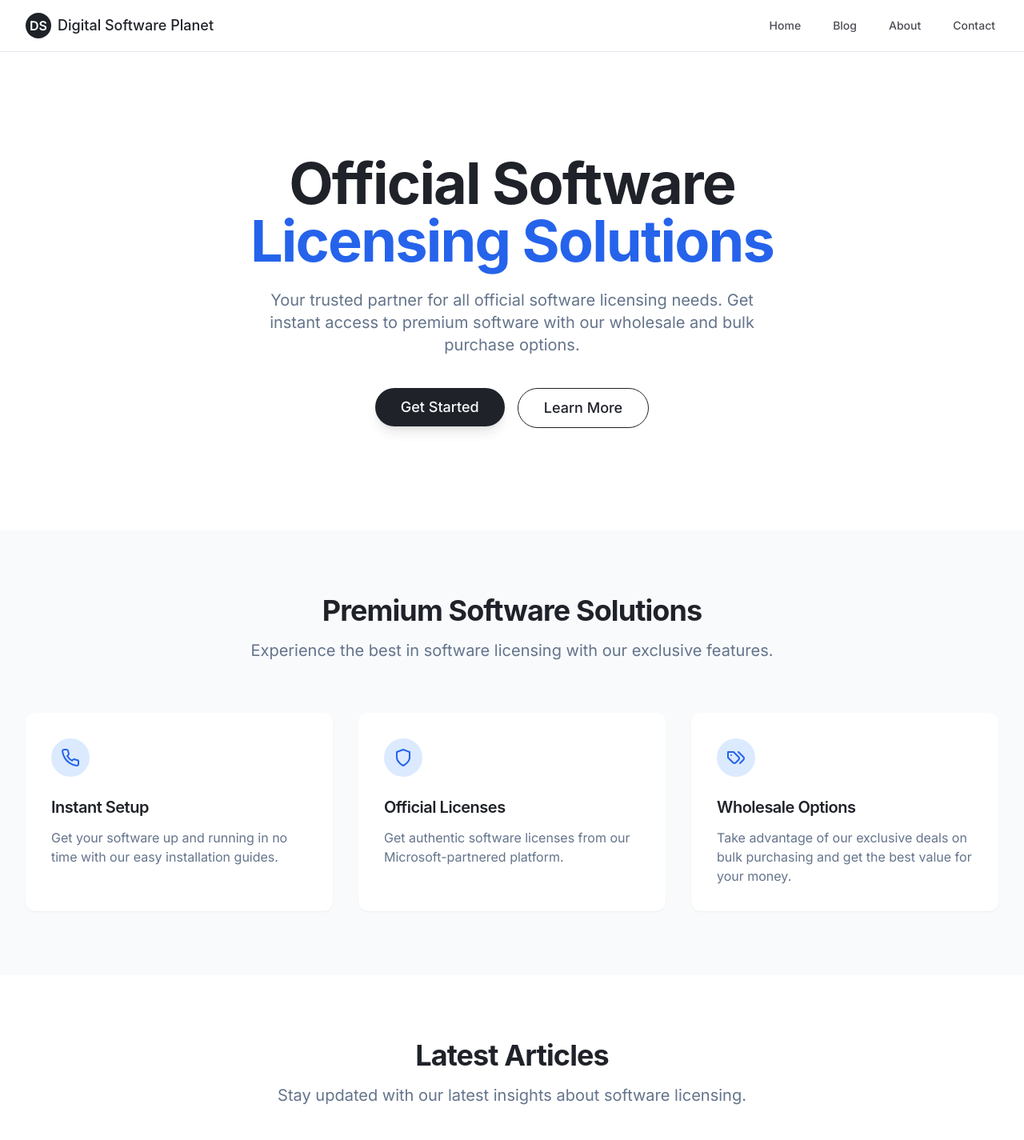
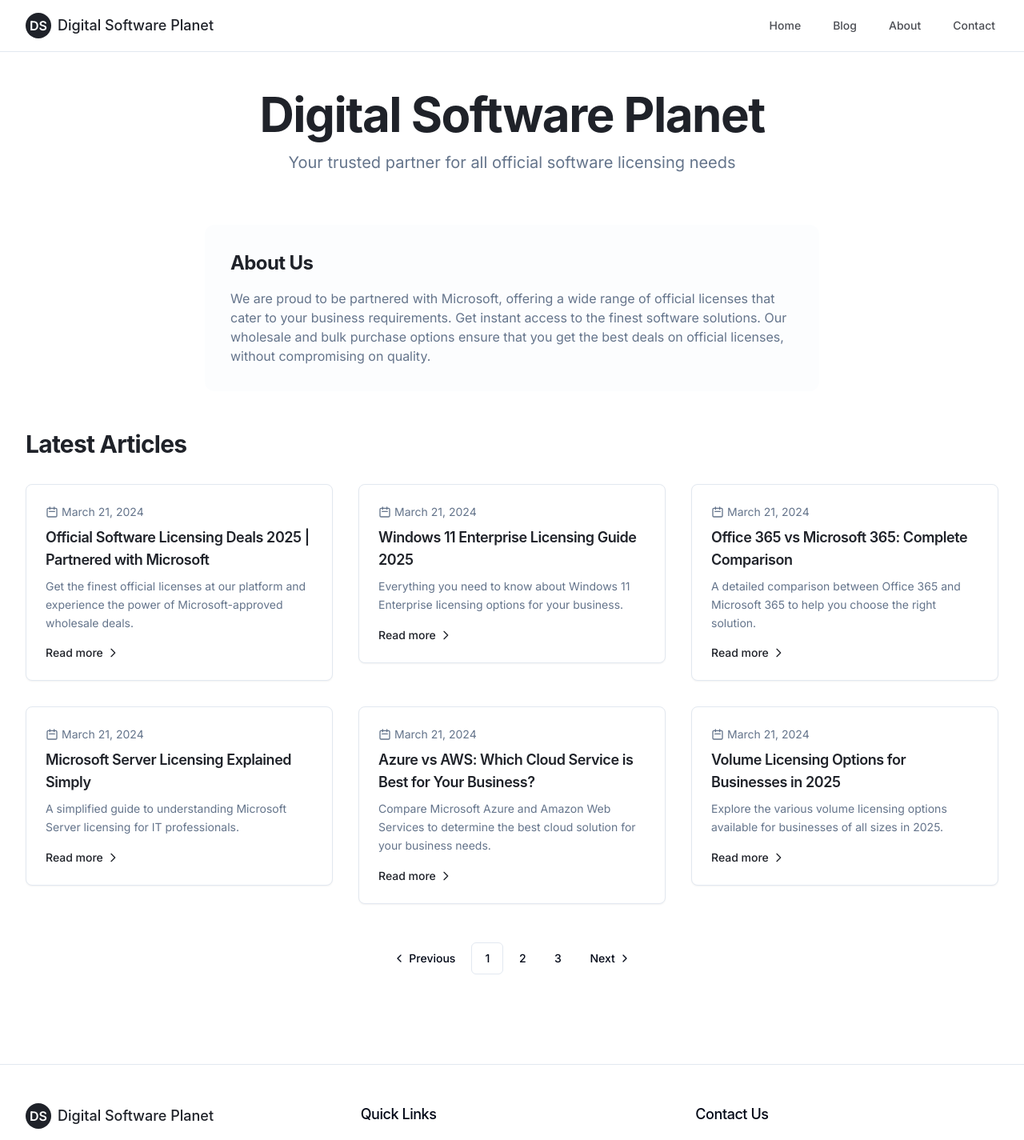
Before and after one commit to Majboor/blogfetcher-magic, a React (Vite) app: page / in a window 1280 px wide. Shown: the top 1425 px of the page at 80% size. Built offline with nearby package versions, Linux system fonts and the light colour scheme.

Commit message:
Refactor website into blog platform
Refactor the website to function as a blog platform, fetching blog content from an external API based on the URL slug. Remove the landing page and implement dynamic content loading for blog posts.

```diff
--- a/src/App.tsx
+++ b/src/App.tsx
@@ -3,8 +3,7 @@ import { Toaster } from "@/components/ui/toaster";
 import { Toaster as Sonner } from "@/components/ui/sonner";
 import { TooltipProvider } from "@/components/ui/tooltip";
 import { QueryClient, QueryClientProvider } from "@tanstack/react-query";
-import { BrowserRouter, Routes, Route } from "react-router-dom";
-import Index from "./pages/Index";
+import { BrowserRouter, Routes, Route, Navigate } from "react-router-dom";
 import Blog from "./pages/Blog";
 import BlogPost from "./pages/BlogPost";
 import NotFound from "./pages/NotFound";
@@ -25,9 +24,9 @@ const App = () => (
       <Sonner position="top-right" />
       <BrowserRouter>
         <Routes>
-          <Route path="/" element={<Index />} />
-          <Route path="/blog" element={<Blog />} />
-          <Route path="/blog/:slug" element={<BlogPost />} />
+          <Route path="/" element={<Blog />} />
+          <Route path="/blog" element={<Navigate to="/" replace />} />
+          <Route path="/:slug" element={<BlogPost />} />
           {/* ADD ALL CUSTOM ROUTES ABOVE THE CATCH-ALL "*" ROUTE */}
           <Route path="*" element={<NotFound />} />
         </Routes>
--- a/src/components/MarkdownRenderer.tsx
+++ b/src/components/MarkdownRenderer.tsx
@@ -11,7 +11,7 @@ interface MarkdownRendererProps {
 const MarkdownRenderer = ({ markdown, className = "" }: MarkdownRendererProps) => {
   // Parse the markdown to HTML
   const getHtml = () => {
-    const rawHtml = marked.parse(markdown);
+    const rawHtml = marked.parse(markdown) as string;
     return DOMPurify.sanitize(rawHtml);
   };
 
--- a/src/pages/Blog.tsx
+++ b/src/pages/Blog.tsx
@@ -5,6 +5,7 @@ import { Link } from 'react-router-dom';
 import { fetchRecentBlogPosts } from '@/services/blogService';
 import Layout from '@/components/Layout';
 import { motion } from 'framer-motion';
+import { Pagination, PaginationContent, PaginationItem, PaginationLink, PaginationNext, PaginationPrevious } from "@/components/ui/pagination";
 
 const Blog = () => {
   const { data: blogPosts, isLoading, error } = useQuery({
@@ -22,13 +23,31 @@ const Blog = () => {
             transition={{ duration: 0.5 }}
           >
             <h1 className="text-4xl font-bold tracking-tight text-primary sm:text-5xl md:text-6xl">
-              Our Blog
+              Digital Software Planet
             </h1>
             <p className="mt-4 max-w-2xl mx-auto text-xl text-muted-foreground">
-              Stay updated with our latest insights, guides, and news about software licensing.
+              Your trusted partner for all official software licensing needs
             </p>
           </motion.div>
         </div>
+
+        <motion.div
+          initial={{ opacity: 0, y: 20 }}
+          animate={{ opacity: 1, y: 0 }}
+          transition={{ duration: 0.5, delay: 0.2 }}
+          className="mb-12 max-w-3xl mx-auto p-8 bg-secondary/20 rounded-xl"
+        >
+          <h2 className="text-2xl font-bold text-primary mb-4">About Us</h2>
+          <p className="text-muted-foreground">
+            We are proud to be partnered with Microsoft, offering a wide range of official licenses that cater to your business requirements.
+            Get instant access to the finest software solutions. Our wholesale and bulk purchase options ensure that you get the best deals on
+            official licenses, without compromising on quality.
+          </p>
+        </motion.div>
+
+        <h2 className="text-2xl font-bold tracking-tight text-primary sm:text-3xl mb-8">
+          Latest Articles
+        </h2>
 
         {isLoading ? (
           <div className="flex justify-center">
@@ -57,6 +76,28 @@ const Blog = () => {
             ))}
           </div>
         )}
+
+        <div className="mt-12">
+          <Pagination>
+            <PaginationContent>
+              <PaginationItem>
+                <PaginationPrevious href="#" />
+              </PaginationItem>
+              <PaginationItem>
+                <PaginationLink href="#" isActive>1</PaginationLink>
+              </PaginationItem>
+              <PaginationItem>
+                <PaginationLink href="#">2</PaginationLink>
+              </PaginationItem>
+              <PaginationItem>
+                <PaginationLink href="#">3</PaginationLink>
+              </PaginationItem>
+              <PaginationItem>
+                <PaginationNext href="#" />
+              </PaginationItem>
+            </PaginationContent>
+          </Pagination>
+        </div>
       </div>
     </Layout>
   );
@@ -71,7 +112,7 @@ interface BlogCardProps {
 const BlogCard = ({ title, description, slug }: BlogCardProps) => {
   return (
     <Link
-      to={`/blog/${slug}`}
+      to={`/${slug}`}
       className="group block overflow-hidden rounded-lg border bg-background shadow-sm transition-all hover:shadow-md"
     >
       <div className="p-6">
--- a/src/pages/BlogPost.tsx
+++ b/src/pages/BlogPost.tsx
@@ -21,7 +21,7 @@ const BlogPost = () => {
         if (error) {
           console.error("Error fetching blog post:", error);
           toast.error("Couldn't load the article you requested.");
-          navigate('/blog');
+          navigate('/');
         }
       }
     }
@@ -77,7 +77,7 @@ const BlogPost = () => {
               We couldn't find the article you were looking for. It may have been removed or the URL might be incorrect.
             </p>
             <button
-              onClick={() => navigate('/blog')}
+              onClick={() => navigate('/')}
               className="mt-6 inline-flex items-center px-4 py-2 border border-transparent text-sm font-medium rounded-md shadow-sm text-white bg-primary hover:bg-primary/90 focus:outline-none focus:ring-2 focus:ring-offset-2 focus:ring-primary/50"
             >
               Back to Blog
--- a/src/services/blogService.ts
+++ b/src/services/blogService.ts
@@ -29,6 +29,7 @@ export async function fetchBlogPost(slug: string): Promise<BlogPost> {
 }
 
 // This is a mock function to simulate a list of recent blog posts
+// In a real application, this would fetch from the API
 export async function fetchRecentBlogPosts(): Promise<{ slug: string; title: string; description: string }[]> {
   return [
     {
@@ -50,6 +51,16 @@ export async function fetchRecentBlogPosts(): Promise<{ slug: string; title: str
       slug: "microsoft-server-licensing-explained",
       title: "Microsoft Server Licensing Explained Simply",
       description: "A simplified guide to understanding Microsoft Server licensing for IT professionals."
+    },
+    {
+      slug: "azure-vs-aws-for-business",
+      title: "Azure vs AWS: Which Cloud Service is Best for Your Business?",
+      description: "Compare Microsoft Azure and Amazon Web Services to determine the best cloud solution for your business needs."
+    },
+    {
+      slug: "volume-licensing-options-2025",
+      title: "Volume Licensing Options for Businesses in 2025",
+      description: "Explore the various volume licensing options available for businesses of all sizes in 2025."
     }
   ];
 }
```
